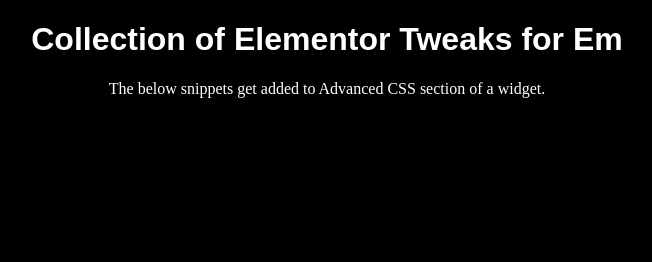
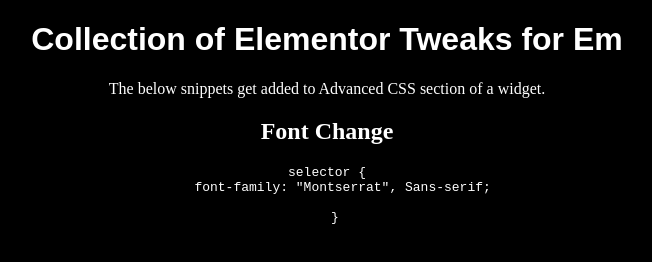
Before and after one commit to MattMarble/Elementor-Tweaks, a website: page index.html in a window 1280 px wide. Shown: the whole page, without its empty margins (313-965 px from the left). Drawn offline with Linux system fonts and the light colour scheme.

Commit message:
Added example

```diff
--- a/index.html
+++ b/index.html
@@ -6,5 +6,11 @@
 <body>
   <h1>Collection of Elementor Tweaks for Em</h1>
   <p>The below snippets get added to Advanced CSS section of a widget.</p>
+  <h2>Font Change</h2>
+  <pre><code>selector {
+    font-family: "Montserrat", Sans-serif;<br>
+  }
+</code>
+</pre>
 </body>
 <footer></footer>
```
